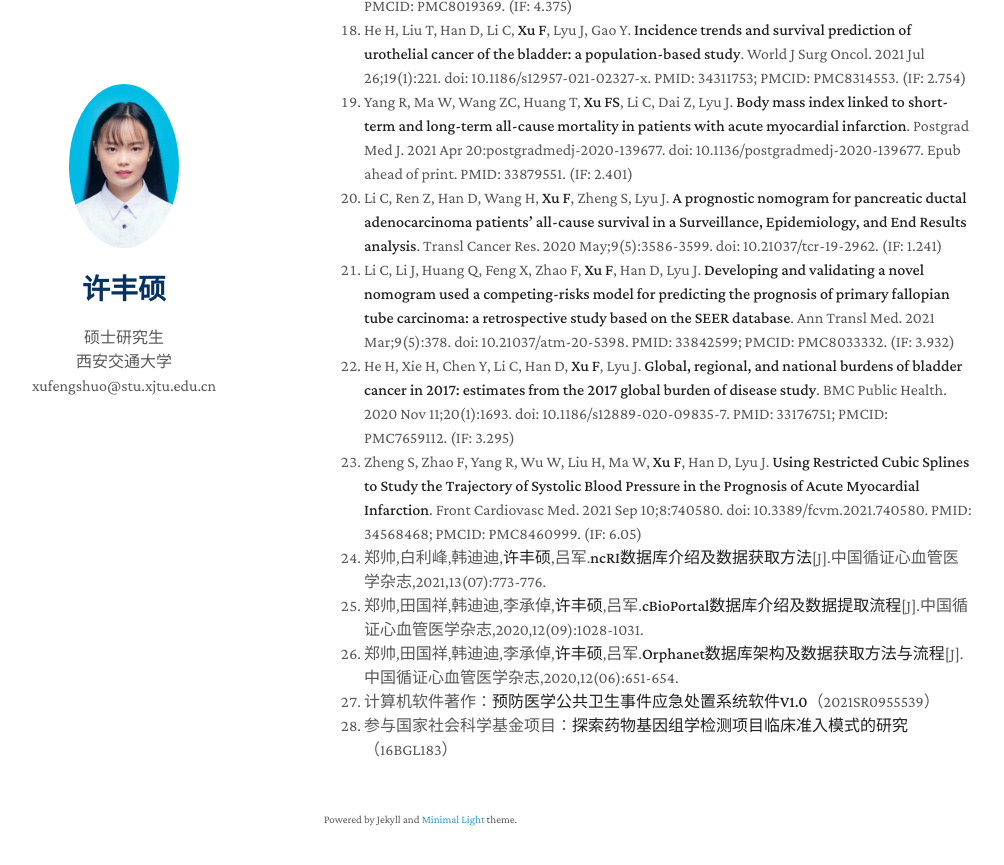
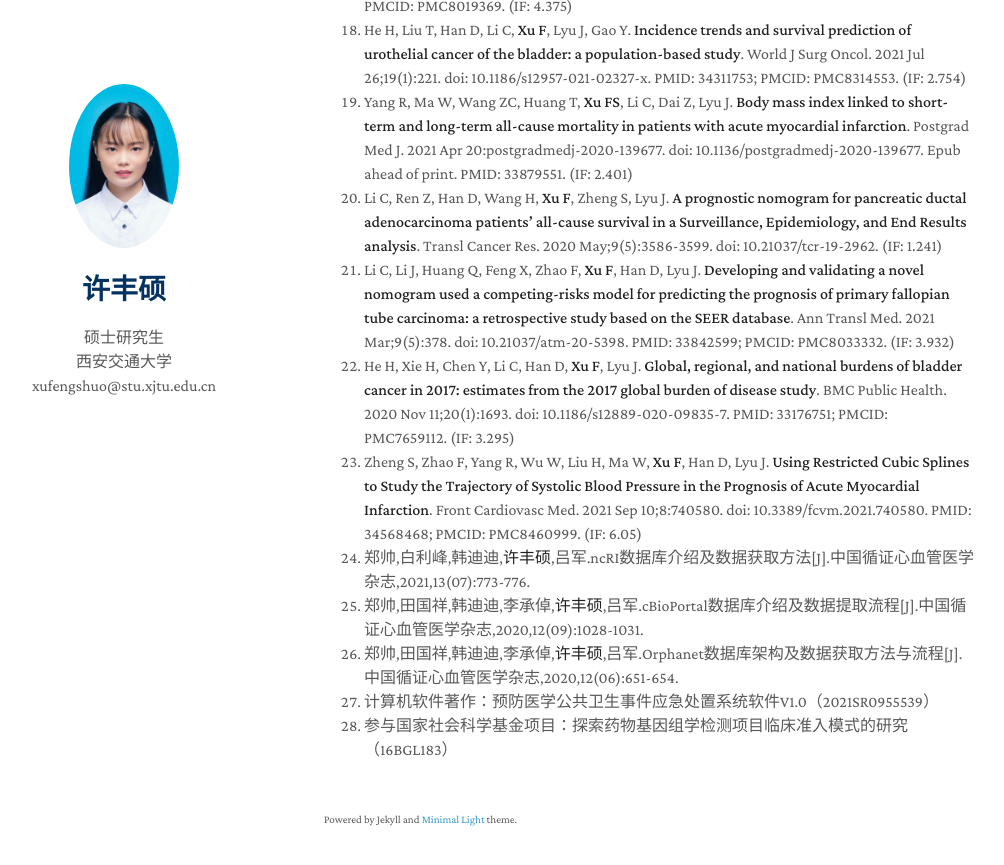
Before and after one commit to XuFengShuo619/CV, a Jekyll site: the page built from index.md, in a window 1280 px wide and 900 px high, scrolled down 2604 px. Shown: the top 865 px of the window, without its empty margins (146-1150 px from the left). Built offline with Jekyll 4.4.1, drawn with Linux system fonts in a browser that asks for light colours; nearby versions of some CDN libraries; a style sheet for code colours, icons or effects is not loaded; our own code applies the rules of GitHub Pages for plain Markdown files.

```diff
--- a/index.md
+++ b/index.md
@@ -54,8 +54,8 @@ layout: homepage
 21. Li C, Li J, Huang Q, Feng X, Zhao F, **Xu F**, Han D, Lyu J. **Developing and validating a novel nomogram used a competing-risks model for predicting the prognosis of primary fallopian tube carcinoma: a retrospective study based on the SEER database**. Ann Transl Med. 2021 Mar;9(5):378. doi: 10.21037/atm-20-5398. PMID: 33842599; PMCID: PMC8033332. (IF: 3.932)
 22. He H, Xie H, Chen Y, Li C, Han D, **Xu F**, Lyu J. **Global, regional, and national burdens of bladder cancer in 2017: estimates from the 2017 global burden of disease study**. BMC Public Health. 2020 Nov 11;20(1):1693. doi: 10.1186/s12889-020-09835-7. PMID: 33176751; PMCID: PMC7659112. (IF: 3.295)
 23. Zheng S, Zhao F, Yang R, Wu W, Liu H, Ma W, **Xu F**, Han D, Lyu J. **Using Restricted Cubic Splines to Study the Trajectory of Systolic Blood Pressure in the Prognosis of Acute Myocardial Infarction**. Front Cardiovasc Med. 2021 Sep 10;8:740580. doi: 10.3389/fcvm.2021.740580. PMID: 34568468; PMCID: PMC8460999. (IF: 6.05)
-24. 郑帅,白利峰,韩迪迪,**许丰硕**,吕军.**ncRI数据库介绍及数据获取方法**[J].中国循证心血管医学杂志,2021,13(07):773-776.
-25. 郑帅,田国祥,韩迪迪,李承倬,**许丰硕**,吕军.**cBioPortal数据库介绍及数据提取流程**[J].中国循证心血管医学杂志,2020,12(09):1028-1031.
-26. 郑帅,田国祥,韩迪迪,李承倬,**许丰硕**,吕军.**Orphanet数据库架构及数据获取方法与流程**[J].中国循证心血管医学杂志,2020,12(06):651-654.
-27. 计算机软件著作：**预防医学公共卫生事件应急处置系统软件V1.0**（2021SR0955539）
-28. 参与国家社会科学基金项目：**探索药物基因组学检测项目临床准入模式的研究**（16BGL183）
+24. 郑帅,白利峰,韩迪迪,**许丰硕**,吕军.ncRI数据库介绍及数据获取方法[J].中国循证心血管医学杂志,2021,13(07):773-776.
+25. 郑帅,田国祥,韩迪迪,李承倬,**许丰硕**,吕军.cBioPortal数据库介绍及数据提取流程[J].中国循证心血管医学杂志,2020,12(09):1028-1031.
+26. 郑帅,田国祥,韩迪迪,李承倬,**许丰硕**,吕军.Orphanet数据库架构及数据获取方法与流程[J].中国循证心血管医学杂志,2020,12(06):651-654.
+27. 计算机软件著作：预防医学公共卫生事件应急处置系统软件V1.0（2021SR0955539）
+28. 参与国家社会科学基金项目：探索药物基因组学检测项目临床准入模式的研究（16BGL183）
```
